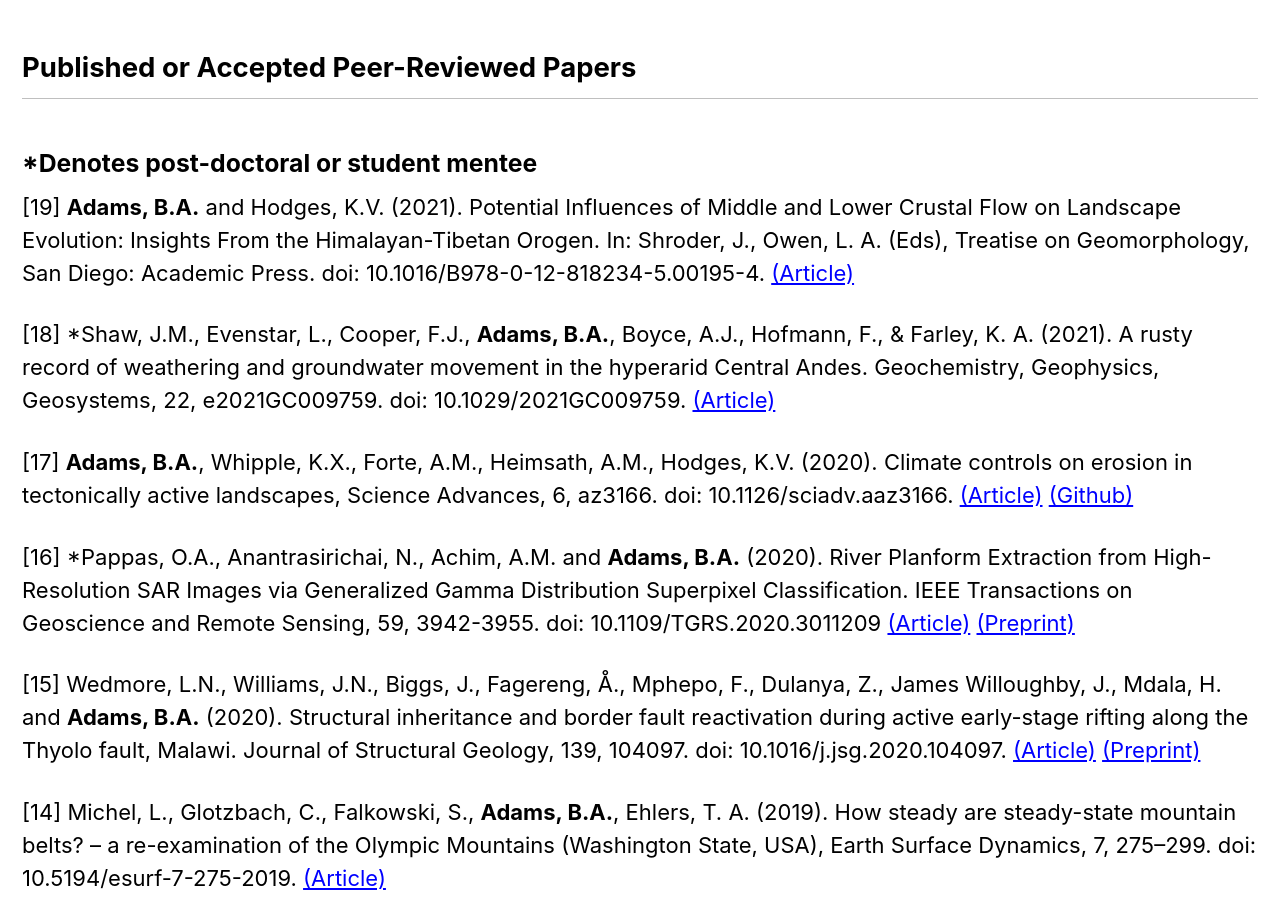
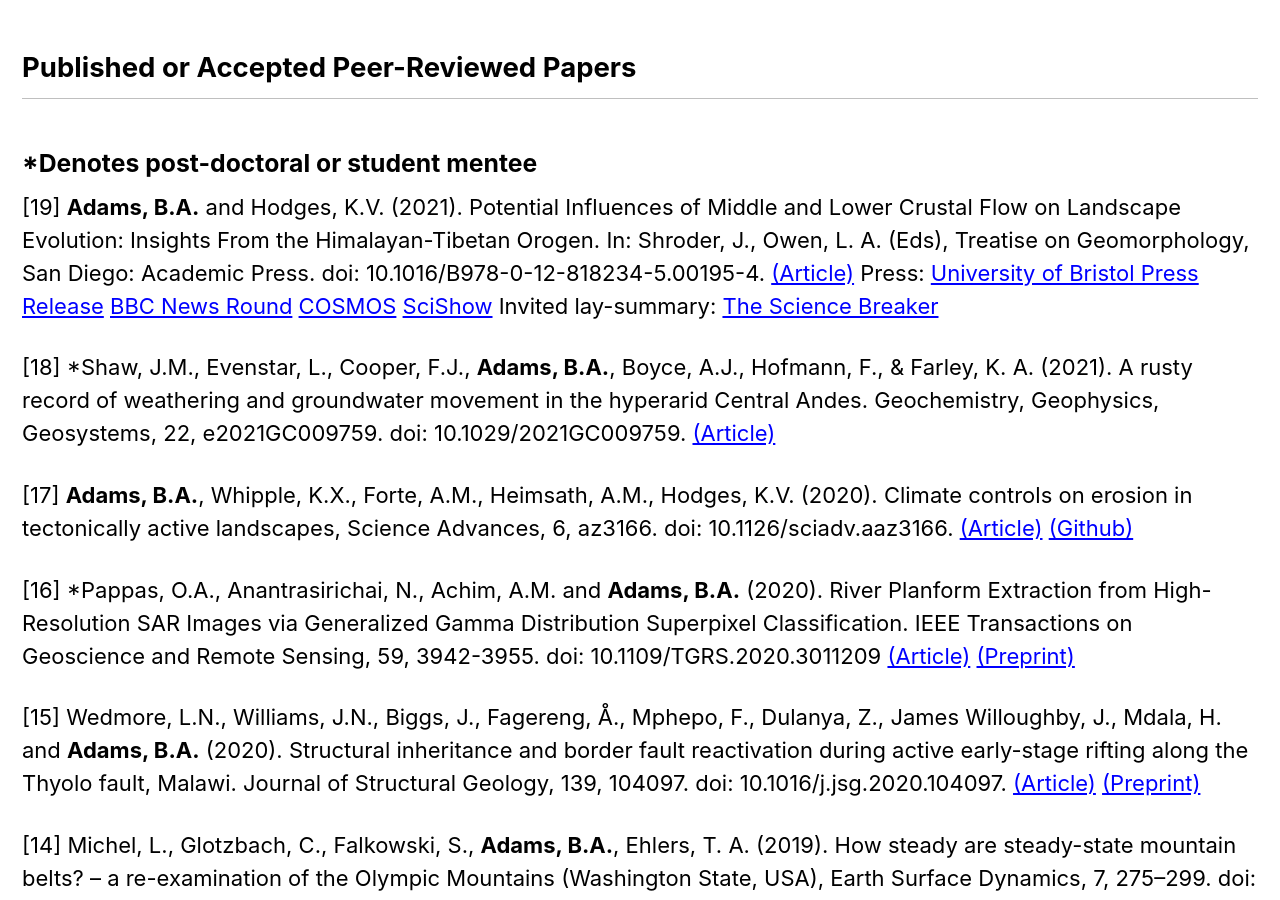
Before and after one commit to baadams/baadams.github.io, a Jekyll site: the page built from _pages/pubs.md, in a window 1280 px wide and 900 px high, scrolled down 424 px. Built offline with Jekyll 4.4.1, drawn with Linux system fonts in a browser that asks for light colours; cached includes are drawn as plain includes.

Commit message:
Update pubs.md

```diff
--- a/_pages/pubs.md
+++ b/_pages/pubs.md
@@ -20,6 +20,8 @@
 ### *Denotes post-doctoral or student mentee
 
 [19] **Adams, B.A.** and Hodges, K.V. (2021). Potential Influences of Middle and Lower Crustal Flow on Landscape Evolution: Insights From the Himalayan-Tibetan Orogen. In: Shroder, J., Owen, L. A. (Eds), Treatise on Geomorphology, San Diego: Academic Press. doi: 10.1016/B978-0-12-818234-5.00195-4. [(Article)](https://www.sciencedirect.com/science/article/pii/B9780128182345001954)
+Press: [University of Bristol Press Release](https://www.bristol.ac.uk/news/2020/october/rain-moves-mountains.html) [BBC News Round](https://www.bbc.co.uk/newsround/54575909) [COSMOS](https://cosmosmagazine.com/earth/earth-sciences/rain-really-can-move-mountains/) [SciShow](https://www.youtube.com/watch?v=n6IDdPhYw0Y)
+Invited lay-summary: [The Science Breaker](thesciencebreaker.org/breaks/earth-space/how-rain-sculpts-mountains)
 
 [18] *Shaw, J.M., Evenstar, L., Cooper, F.J., **Adams, B.A.**, Boyce, A.J., Hofmann, F., & Farley, K. A. (2021). A rusty record of weathering and groundwater movement in the hyperarid Central Andes. Geochemistry, Geophysics, Geosystems, 22, e2021GC009759. doi: 10.1029/2021GC009759. [(Article)](https://agupubs.onlinelibrary.wiley.com/doi/full/10.1029/2021GC009759)
 
```
